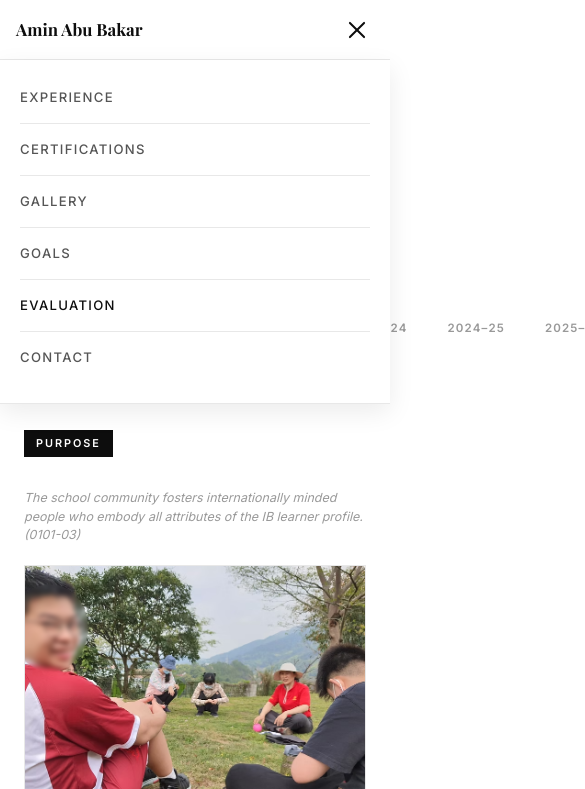
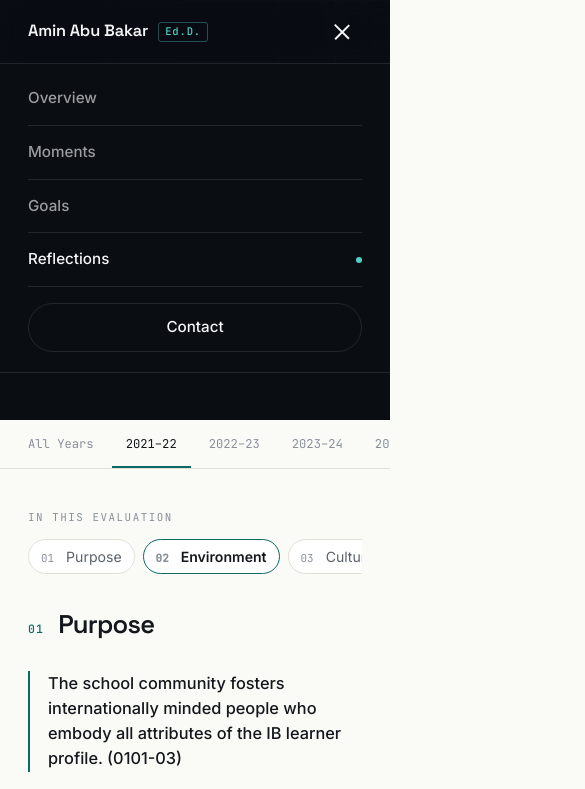
Before and after one commit to aminabubakar/portfolio, a plain HTML site: page evaluation-2021-2022.html in a window 390 px wide. Both pictures are taken after a click on the button "Toggle navigation". Shown: the top 789 px of the page, 585 px wide, since content can reach past the window. Drawn offline with nearby package versions, Linux system fonts and the light colour scheme.

Commit message:
feat: redesign evaluation-2021-2022.html with S&P side rail

```diff
--- a/evaluation-2021-2022.html
+++ b/evaluation-2021-2022.html
@@ -1,138 +1,30 @@
 <!DOCTYPE html>
-<html lang="en">
+<html lang="en" class="no-js">
 <head>
   <meta charset="UTF-8" />
   <meta name="viewport" content="width=device-width, initial-scale=1.0" />
-  <title>Evaluation 2021–2022 — Amin Abu Bakar</title>
+  <title>Reflections 2021–2022 | Dr. Amin Abu Bakar</title>
   <meta name="description" content="S&P Framework annual evaluation for 2021–2022, documenting Amin Abu Bakar's professional growth as an IB educator." />
+  <meta name="theme-color" content="#0a0d12" />
   <link rel="canonical" href="https://aminabubakar.com/evaluation-2021-2022.html" />
   <link rel="icon" type="image/png" href="images/favicon.png" />
   <link rel="preconnect" href="https://fonts.googleapis.com" />
   <link rel="preconnect" href="https://fonts.gstatic.com" crossorigin />
-  <link href="https://fonts.googleapis.com/css2?family=Inter:wght@300;400;500;600&family=Playfair+Display:wght@400;700&display=swap" rel="stylesheet" />
-  <style>
-    *, *::before, *::after { box-sizing: border-box; margin: 0; padding: 0; }
-    :root {
-      --black: #0d0d0d; --white: #ffffff;
-      --gray-100: #f5f5f5; --gray-200: #e8e8e8;
-      --gray-400: #999; --gray-600: #555; --gray-800: #222;
-      --serif: 'Playfair Display', Georgia, serif;
-      --sans: 'Inter', system-ui, sans-serif;
-      --max-w: 760px;
-    }
-    html { scroll-behavior: smooth; }
-    body { font-family: var(--sans); background: var(--white); color: var(--black); font-size: 16px; line-height: 1.75; -webkit-font-smoothing: antialiased; }
-
-    nav { position: fixed; top: 0; left: 0; right: 0; z-index: 100; background: var(--white); border-bottom: 1px solid var(--gray-200); display: flex; align-items: center; justify-content: space-between; padding: 0 40px; height: 60px; }
-    .nav-name { font-family: var(--serif); font-size: 1.05rem; font-weight: 700; color: var(--black); text-decoration: none; }
-    .nav-links { display: flex; gap: 28px; list-style: none; }
-    .nav-links a { font-size: 0.78rem; font-weight: 500; letter-spacing: 0.08em; text-transform: uppercase; color: var(--gray-600); text-decoration: none; transition: color 0.2s; }
-    .nav-links a:hover, .nav-links a.active { color: var(--black); }
-    .nav-toggle { display: none; flex-direction: column; justify-content: center; gap: 5px; background: none; border: none; cursor: pointer; padding: 6px; margin-left: auto; }
-    .nav-toggle span { display: block; width: 22px; height: 2px; background: var(--black); border-radius: 2px; transition: transform 0.25s, opacity 0.25s; }
-    .nav-toggle.open span:nth-child(1) { transform: translateY(7px) rotate(45deg); }
-    .nav-toggle.open span:nth-child(2) { opacity: 0; }
-    .nav-toggle.open span:nth-child(3) { transform: translateY(-7px) rotate(-45deg); }
-
-    .page-header { padding: 120px 24px 60px; background: var(--black); color: var(--white); }
-    .page-header .back { display: inline-flex; align-items: center; gap: 6px; font-size: 0.75rem; letter-spacing: 0.1em; text-transform: uppercase; color: rgba(255,255,255,0.45); text-decoration: none; margin-bottom: 28px; transition: color 0.2s; }
-    .page-header .back:hover { color: rgba(255,255,255,0.8); }
-    .page-header .back::before { content: '←'; font-size: 0.85rem; }
-    .page-header .eyebrow { font-size: 0.75rem; letter-spacing: 0.18em; text-transform: uppercase; color: rgba(255,255,255,0.45); margin-bottom: 12px; }
-    .page-header h1 { font-family: var(--serif); font-size: clamp(2rem, 5vw, 3rem); font-weight: 700; margin-bottom: 12px; }
-    .page-header .meta { font-size: 0.82rem; color: rgba(255,255,255,0.45); }
-
-    .content { max-width: var(--max-w); margin: 0 auto; padding: 72px 24px 100px; }
-
-    .section { margin-bottom: 64px; }
-    .section-label {
-      font-size: 0.68rem;
-      font-weight: 700;
-      letter-spacing: 0.18em;
-      text-transform: uppercase;
-      background: var(--black);
-      color: var(--white);
-      display: inline-block;
-      padding: 4px 12px;
-      margin-bottom: 32px;
-    }
-
-    .entry { margin-bottom: 40px; }
-    .entry-standard {
-      font-size: 0.78rem;
-      color: var(--gray-400);
-      font-style: italic;
-      margin-bottom: 14px;
-      line-height: 1.5;
-    }
-
-    .entry-photo { margin: 20px 0; }
-    .entry-photo img { width: 100%; max-width: 600px; height: auto; display: block; border: 1px solid var(--gray-200); }
-    .entry-caption { font-size: 0.8rem; color: var(--gray-600); font-style: italic; line-height: 1.55; margin-top: 10px; max-width: 600px; }
-
-    .reflection {
-      font-size: 0.95rem;
-      color: var(--gray-800);
-      line-height: 1.8;
-    }
-    .reflection p { margin-bottom: 20px; }
-    .reflection .ref-heading {
-      font-size: 0.78rem;
-      font-weight: 700;
-      letter-spacing: 0.1em;
-      text-transform: uppercase;
-      margin: 32px 0 16px;
-      color: var(--black);
-    }
-    .reflection .ref-item {
-      font-size: 0.82rem;
-      color: var(--gray-600);
-      margin-bottom: 10px;
-    }
-    .reflection .ref-item a { color: var(--black); }
-
-    .download-box {
-      display: inline-flex;
-      align-items: center;
-      gap: 8px;
-      background: var(--gray-100);
-      border: 1px solid var(--gray-200);
-      padding: 12px 20px;
-      font-size: 0.8rem;
-      font-weight: 500;
-      color: var(--gray-600);
-      margin-top: 8px;
-      font-style: italic;
-    }
-
-    .year-nav { background: var(--gray-100); border-bottom: 1px solid var(--gray-200); }
-    .year-nav-inner { max-width: var(--max-w); margin: 0 auto; padding: 0 24px; display: flex; gap: 0; }
-    .year-nav a { font-size: 0.72rem; font-weight: 600; letter-spacing: 0.1em; text-transform: uppercase; color: var(--gray-400); text-decoration: none; padding: 14px 20px; border-bottom: 2px solid transparent; transition: color 0.2s, border-color 0.2s; white-space: nowrap; }
-    .year-nav a:hover { color: var(--black); }
-    .year-nav a.active { color: var(--black); border-bottom-color: var(--black); }
-
-    footer { background: var(--black); text-align: center; padding: 24px; font-size: 0.75rem; color: #444; }
-
-    @media (max-width: 720px) {
-      nav { padding: 0 16px; }
-      .nav-toggle { display: flex; }
-      .nav-links {
-        display: none;
-        position: fixed;
-        top: 60px; left: 0; right: 0;
-        background: var(--white);
-        border-bottom: 1px solid var(--gray-200);
-        flex-direction: column;
-        padding: 12px 20px 20px;
-        gap: 0;
-        box-shadow: 0 8px 24px rgba(0,0,0,0.08);
-      }
-      .nav-links.open { display: flex; }
-      .nav-links li { border-bottom: 1px solid var(--gray-200); }
-      .nav-links li:last-child { border-bottom: none; }
-      .nav-links a { display: block; padding: 14px 0; font-size: 0.82rem; letter-spacing: 0.1em; }
-    }
-  </style>
+  <link href="https://fonts.googleapis.com/css2?family=Inter:wght@400;500;600&family=JetBrains+Mono:wght@400;500&family=Space+Grotesk:wght@400;500;600;700&display=swap" rel="stylesheet" />
+  <link rel="stylesheet" href="css/site.css" />
+  <!-- Tailwind (CDN) for utility classes. Tokens and components live in css/site.css. -->
+  <script src="https://cdn.tailwindcss.com" defer></script>
+  <script>
+    document.addEventListener('DOMContentLoaded', function () {
+      if (!window.tailwind) return;
+      tailwind.config = {
+        theme: { extend: {
+          fontFamily: { display: ['Space Grotesk', 'Inter', 'sans-serif'], sans: ['Inter', 'system-ui', 'sans-serif'], mono: ['JetBrains Mono', 'monospace'] },
+          colors: { ink: '#0a0d12', paper: '#fafaf7', signal: '#4fd1c5' }
+        } }
+      };
+    });
+  </script>
   <!-- Google tag (gtag.js) -->
   <script async src="https://www.googletagmanager.com/gtag/js?id=G-5S4Q15B5RE"></script>
   <script>
@@ -144,42 +36,63 @@
 </head>
 <body>
 
-<nav>
-  <a class="nav-name" href="index.html">Amin Abu Bakar</a>
-  <button class="nav-toggle" aria-label="Toggle navigation" aria-expanded="false">
-    <span></span><span></span><span></span>
-  </button>
-  <ul class="nav-links">
-    <li><a href="index.html#experience">Experience</a></li>
-    <li><a href="index.html#certifications">Certifications</a></li>
-    <li><a href="index.html#gallery">Gallery</a></li>
+<a class="skip" href="#main">Skip to content</a>
+
+<header class="site-nav">
+  <div class="wrap">
+    <a class="brand" href="index.html">Amin Abu Bakar <span class="brand-tag">Ed.D.</span></a>
+    <button class="nav-toggle" aria-label="Toggle navigation" aria-expanded="false" aria-controls="nav-links"><span></span><span></span></button>
+    <nav aria-label="Primary">
+      <ul class="nav-links" id="nav-links">
+        <li><a href="index.html">Overview</a></li>
+        <li><a href="moments.html">Moments</a></li>
         <li><a href="goals.html">Goals</a></li>
-    <li><a href="evaluation.html" class="active">Evaluation</a></li>
-    <li><a href="index.html#contact">Contact</a></li>
+        <li><a href="evaluation.html" aria-current="page">Reflections</a></li>
+        <li><a class="nav-cta" href="#contact">Contact</a></li>
       </ul>
     </nav>
+  </div>
+</header>
 
-<div class="page-header">
-  <a class="back" href="evaluation.html">All Evaluations</a>
-  <h1>2021 – 2022</h1>
+<main id="main">
+<div class="page-head on-ink">
+  <div class="wrap">
+    <a class="back" href="evaluation.html"><span aria-hidden="true">&larr;</span> All reflections</a>
+    <p class="kicker">Annual evaluation</p>
+    <h1 class="h-display">2021 &ndash; 2022</h1>
+    <p class="lede">A year of practice, reflected on against the IB Standards &amp; Practices Framework.</p>
+  </div>
 </div>
 
 <div class="year-nav">
-  <div class="year-nav-inner">
+  <nav class="year-nav-inner" aria-label="Evaluation years">
       <a href="evaluation.html">All Years</a>
-    <a href="evaluation-2021-2022.html" class="active">2021–22</a>
+      <a href="evaluation-2021-2022.html" class="active" aria-current="true">2021–22</a>
       <a href="evaluation-2022-2023.html">2022–23</a>
       <a href="evaluation-2023-2024.html">2023–24</a>
       <a href="evaluation-2024-2025.html">2024–25</a>
       <a href="evaluation-2025-2026.html">2025–26</a>
-  </div>
+  </nav>
 </div>
 
-<div class="content">
+<div class="wrap doc">
+  <aside class="rail" aria-label="Sections of this evaluation">
+    <p class="rail-title">In this evaluation</p>
+    <ol>
+        <li><a href="#purpose">Purpose</a></li>
+        <li><a href="#environment">Environment</a></li>
+        <li><a href="#culture">Culture</a></li>
+        <li><a href="#learning">Learning</a></li>
+        <li><a href="#reflective-educator">Reflective Educator</a></li>
+    </ol>
+    <p class="rail-note">Entries are grouped by framework area, and each one opens with the practice it gives evidence for.</p>
+  </aside>
+  <div class="doc-col">
+
 
   <!-- PURPOSE -->
-  <div class="section">
-    <div class="section-label">Purpose</div>
+  <div class="section" id="purpose">
+    <h2 class="section-label" data-n="01">Purpose</h2>
 
     <div class="entry">
       <div class="entry-standard">The school community fosters internationally minded people who embody all attributes of the IB learner profile. (0101-03)</div>
@@ -191,8 +104,8 @@
   </div>
 
   <!-- ENVIRONMENT -->
-  <div class="section">
-    <div class="section-label">Environment</div>
+  <div class="section" id="environment">
+    <h2 class="section-label" data-n="02">Environment</h2>
 
     <div class="entry">
       <div class="entry-standard">The school provides adequate resources and facilities in accordance with programme documentation. (0202-01-0100)</div>
@@ -212,8 +125,8 @@
   </div>
 
   <!-- CULTURE -->
-  <div class="section">
-    <div class="section-label">Culture</div>
+  <div class="section" id="culture">
+    <h2 class="section-label" data-n="03">Culture</h2>
 
     <div class="entry">
       <div class="entry-standard">The school implements and reviews an academic integrity policy that makes the school's philosophy clear and is aligned with IB guidelines. (0301-03-0100)</div>
@@ -225,8 +138,8 @@
   </div>
 
   <!-- LEARNING -->
-  <div class="section">
-    <div class="section-label">Learning</div>
+  <div class="section" id="learning">
+    <h2 class="section-label" data-n="04">Learning</h2>
 
     <div class="entry">
       <div class="entry-standard">The school provides collaborative planning time for teachers to incorporate IB philosophy into the curriculum. (0401-01-0400)</div>
@@ -246,8 +159,8 @@
   </div>
 
   <!-- REFLECTIVE EDUCATOR -->
-  <div class="section">
-    <div class="section-label">Reflective Educator</div>
+  <div class="section" id="reflective-educator">
+    <h2 class="section-label" data-n="05">Reflective Educator</h2>
 
     <div class="reflection">
       <p>I am an International Baccalaureate (IB) middle year program (MYP) science and diploma program (DP) physics teacher. The students in my school would have been introduced to the basics of the scientific method and scientific inquiry when they are in Grade 6. For this reflection, I will only discuss the scientific inquiry. As noted by Gauch (2013), the scientific method (TSM) is frequently misunderstood as "a fixed sequence of steps" (p. 5). The steps he was referring to are (1) observation, (2) research, (3) hypothesis, (4) experiment, (5) analysis, and (6) result. Harwood (2004) pointed out that in practice scientific inquiry might not follow a linear process. However, variation of TSM provides a platform from which scientists can base their work on.</p>
@@ -274,26 +187,27 @@
     </div>
   </div>
 
+    <nav class="pager" aria-label="Other years">
+      <a class="next" href="evaluation-2022-2023.html"><small>Later &rarr;</small><b>2022 – 2023</b></a>
+    </nav>
+  </div>
+</div>
+</main>
 
+<footer class="site-footer" id="contact">
+  <div class="wrap">
+    <div class="footer-row">
+      <span class="footer-place">Shenzhen, Guangdong, China</span>
+      <ul class="footer-links">
+        <li><a href="mailto:aminurrashidabubakar@gmail.com">Email</a></li>
+        <li><a href="https://www.linkedin.com/in/aminabubakar/" target="_blank" rel="noopener">LinkedIn</a></li>
+        <li><a href="https://github.com/aminabubakar" target="_blank" rel="noopener">GitHub</a></li>
+      </ul>
     </div>
+    <p class="footer-legal">&copy; 2026 Amin Abu Bakar. All rights reserved.</p>
+  </div>
+</footer>
 
-<footer>&copy; 2026 Amin Abu Bakar. All rights reserved.</footer>
-
-<script>
-  const toggle = document.querySelector('.nav-toggle');
-  const navLinks = document.querySelector('.nav-links');
-  toggle.addEventListener('click', () => {
-    const isOpen = navLinks.classList.toggle('open');
-    toggle.classList.toggle('open', isOpen);
-    toggle.setAttribute('aria-expanded', isOpen);
-  });
-  navLinks.querySelectorAll('a').forEach(a => {
-    a.addEventListener('click', () => {
-      navLinks.classList.remove('open');
-      toggle.classList.remove('open');
-      toggle.setAttribute('aria-expanded', 'false');
-    });
-  });
-</script>
+<script src="js/site.js"></script>
 </body>
 </html>
```
Lines whose indentation alone changed are shown as unchanged.
